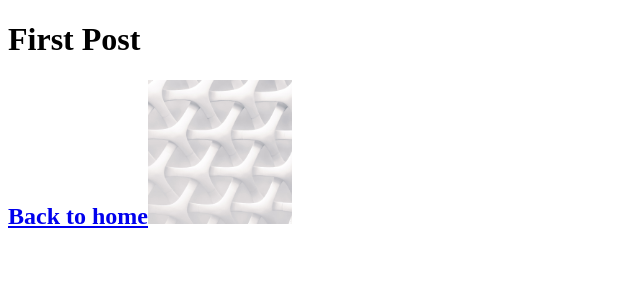
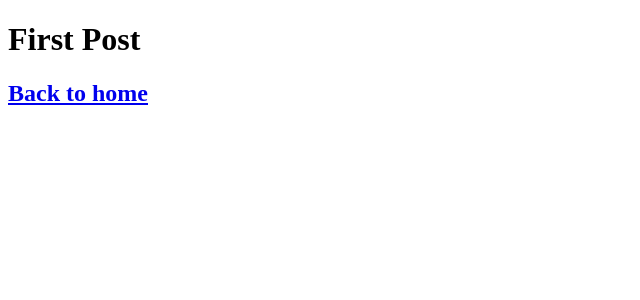
Before and after one commit to YunSeong-Park/next-js-tutorial, a Next.js app in the folder nextjs-blog/: page /post/first-post in a window 1280 px wide. Shown: the top 300 px of the page, without its empty margins (0-640 px from the left). Built offline with nearby package versions, Linux system fonts and the light colour scheme.

Commit message:
[New Feature] Head를 이용해 meatadata 수정

```diff
--- a/nextjs-blog/pages/post/first-post.js
+++ b/nextjs-blog/pages/post/first-post.js
@@ -1,15 +1,18 @@
 import Link from "next/link";
+import Head from "next/head";
 import Image from "next/image";
 
 export default function FirstPost() {
   return (
     <>
+      <Head>
+        <title>First Post</title>
+      </Head>
       <h1>First Post</h1>
       <h2>
         <Link href="/">
           <a>Back to home</a>
         </Link>
-        <YourComponent />
       </h2>
     </>
   );
```
